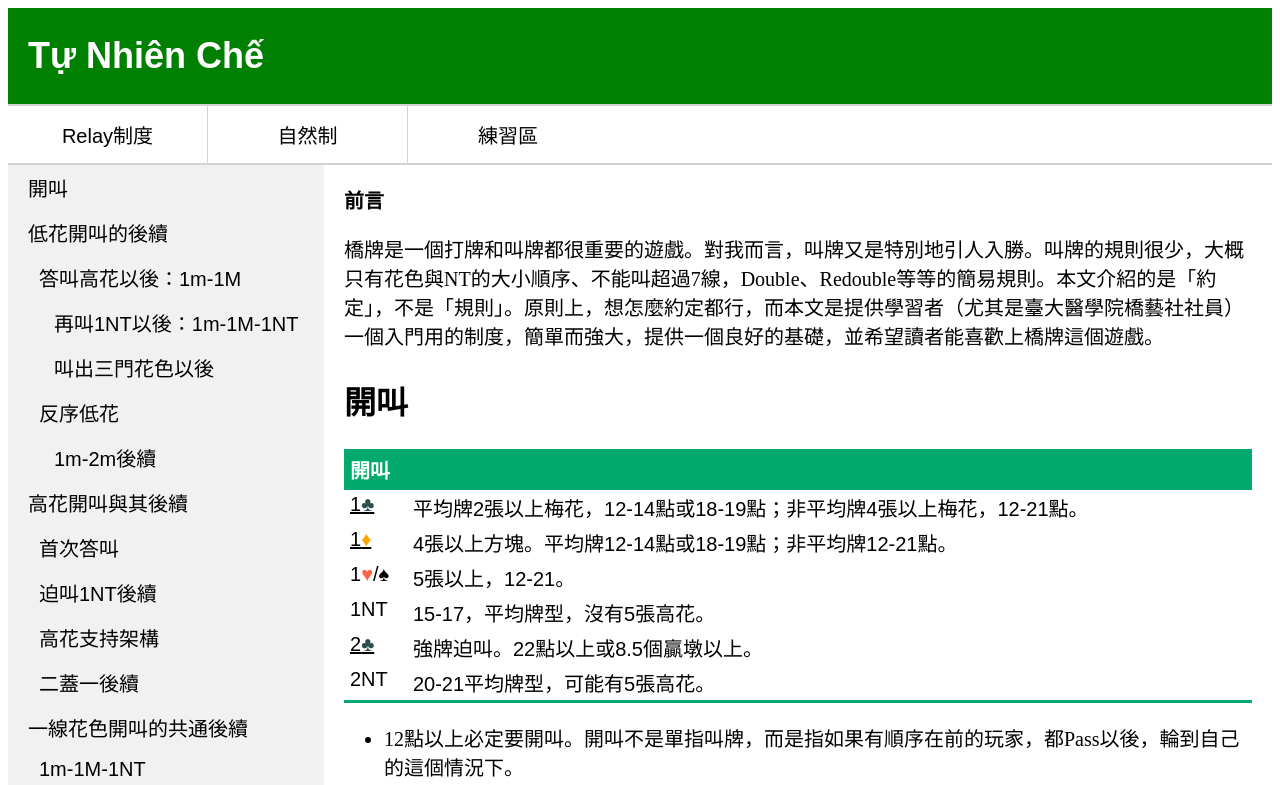
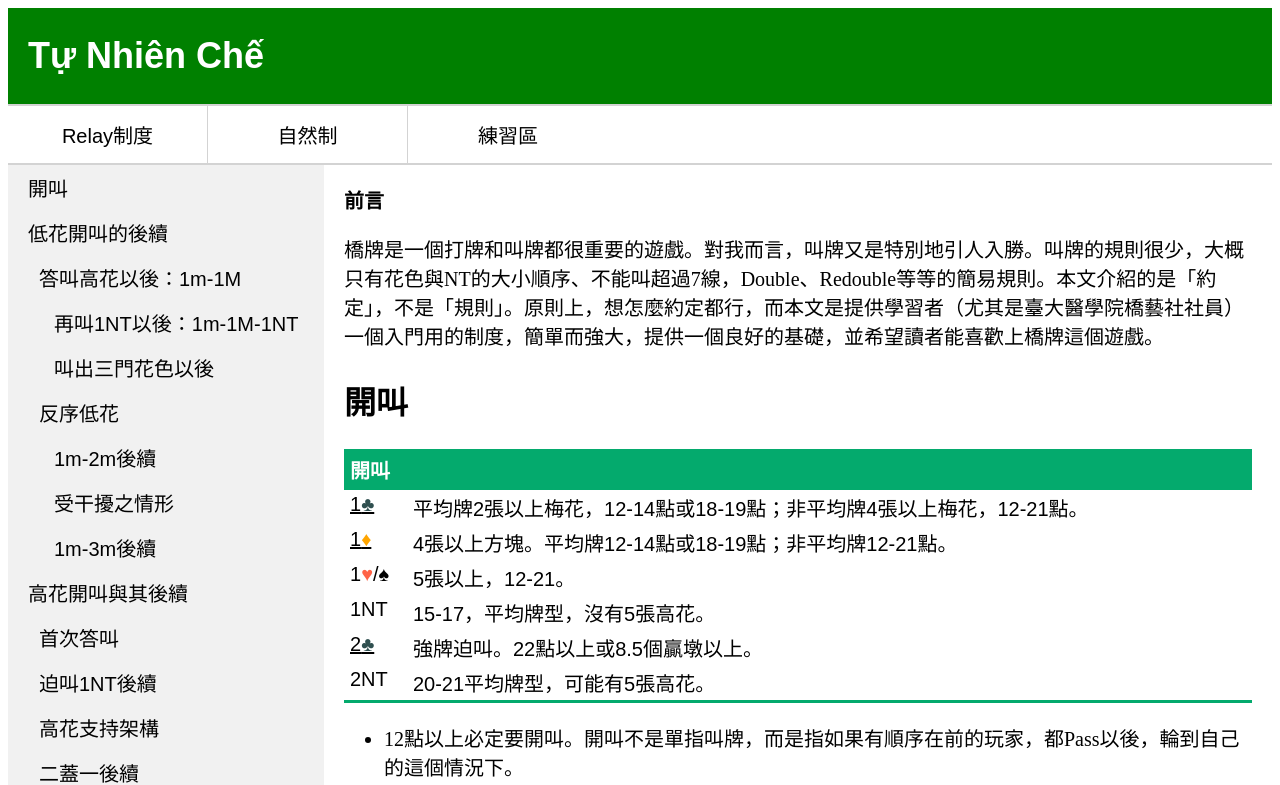
Before and after one commit to TNPLR/tnplr.github.io, a Nuxt app: page /cmbc in a window 1280 px wide. Shown: the top 785 px of the page. Built offline with nearby package versions, Linux system fonts and the light colour scheme.

Commit message:
Inverted minor over interference

```diff
--- a/pages/cmbc.vue
+++ b/pages/cmbc.vue
@@ -426,6 +426,14 @@
                             </tr>
                         </tbody>
                     </table>
+                </div>
+                <div><h4>受干擾之情形</h4>
+                    <p>在1m之後受干擾，反序低花特約即不適用。因此，本節討論的情形是1m-2m-(?)這個位置的干擾。</p>
+                    <p>在1m-2m-(X)表示Takeout double時，除了表示稍微多餘的防禦力量外，其餘當作敵方沒有double進行。</p>
+                    <p>在受到插叫以後，double是處罰，而其他自然叫牌。Cuebid表示稍微有多餘力量，但不必太強。</p>
+                </div>
+                <div><h4>1m-3m後續</h4>
+                    這個情形下，幾乎只有對於18-19平均牌，開叫者可叫3NT。其他叫品皆為自然。
                 </div>
             </div>
         </div>
```
